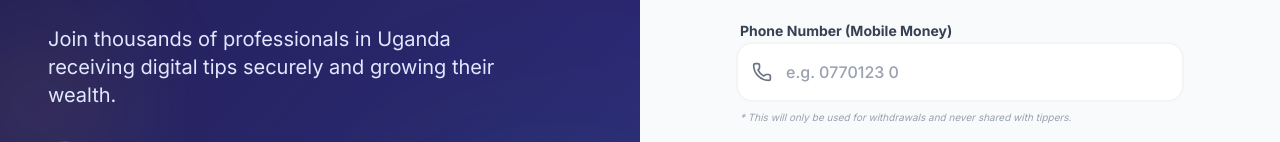
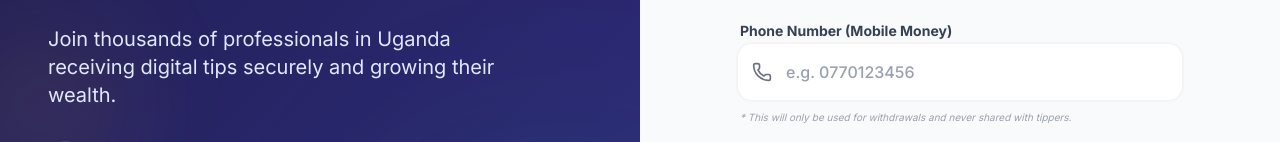
Before and after one commit to arafats1/The_Tip, a Next.js app: page /register in a window 1280 px wide. Shown: the part 448-590 px from the top of the page. Built offline with nearby package versions, Linux system fonts and the light colour scheme; no server answers.

Commit message:
Initial commit

```diff
--- a/src/app/dashboard/history/page.js
+++ b/src/app/dashboard/history/page.js
@@ -113,7 +113,7 @@ export default function ActivityHistory() {
             <input
               type="text"
               placeholder="Search amount or name..."
-              className="w-full bg-white border border-gray-200 p-4 pl-12 rounded-2xl outline-none focus:border-primary transition-all text-sm font-medium"
+              className="w-full bg-white border border-gray-200 p-4 pl-12 rounded-2xl outline-none focus:border-primary transition-all text-sm font-medium text-primary placeholder:text-gray-400"
               value={searchTerm}
               onChange={(e) => setSearchTerm(e.target.value)}
             />
@@ -126,7 +126,7 @@ export default function ActivityHistory() {
                 className={`px-6 py-2 rounded-full text-xs font-bold whitespace-nowrap transition-all border-2 ${
                   filterType === type
                     ? 'bg-primary border-primary text-white'
-                    : 'bg-white border-gray-100 text-gray-400'
+                    : 'bg-white border-gray-100 text-gray-500'
                 }`}
               >
                 {type.charAt(0).toUpperCase() + type.slice(1).replace('-', ' ')}
--- a/src/app/register/page.js
+++ b/src/app/register/page.js
@@ -154,7 +154,7 @@ export default function RegisterPage() {
                     <input
                       required
                       type="tel"
-                      placeholder="e.g. 0770123 0"
+                      placeholder="e.g. 0770123456"
                       className="w-full bg-white border-2 border-gray-100 p-4 pl-12 rounded-2xl outline-none focus:border-primary transition-all font-medium text-primary placeholder:text-gray-400"
                       value={formData.phone}
                       onChange={(e) => setFormData({...formData, phone: e.target.value})}
```
